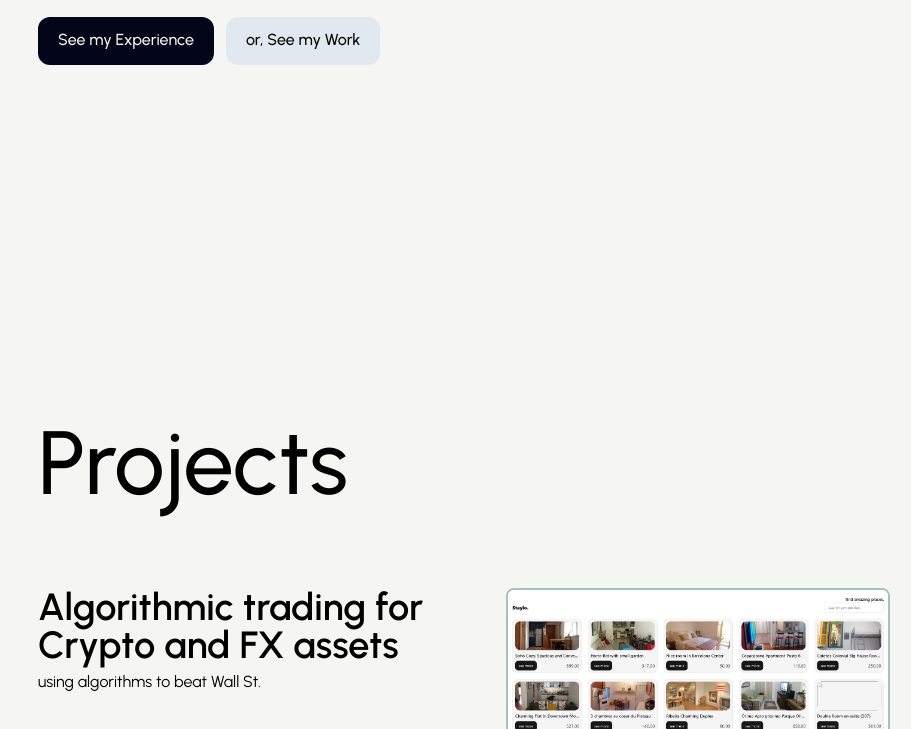
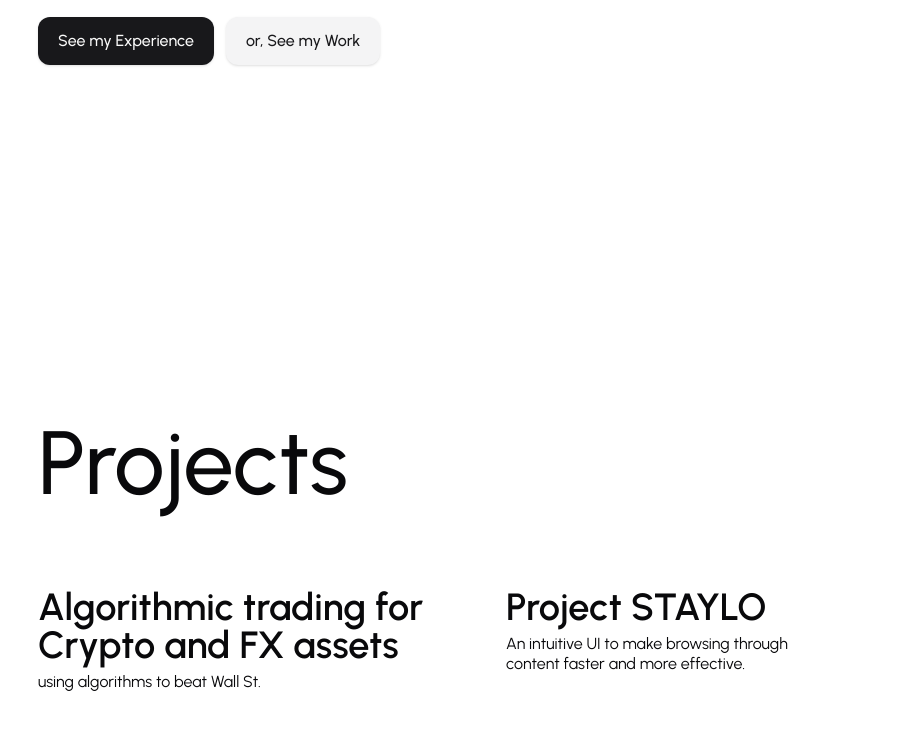
Before and after one commit to cmmutale/cmmutale.github.io, an Astro site: page / in a window 1280 px wide. Shown: the part 430-1159 px from the top of the page, without its empty margins (154-1065 px from the left). Built offline with nearby package versions, Linux system fonts and the light colour scheme; Astro itself is replaced by a stand-in of ours.

Commit message:
fixing colors for safari-15.2

```diff
--- a/src/components/Footer.astro
+++ b/src/components/Footer.astro
@@ -3,7 +3,7 @@ const today = new Date();
 import { SITE_REPO } from "../consts";
 ---
 
-<footer class="flex flex-col items-center bg-soft-beige">
+<footer class="flex flex-col items-center bg-secondary">
 	<!-- &copy; {today.getFullYear()} Chilufya Mutale. All rights reserved. -->
 	<div class="wrapper w-full max-w-6xl mx-auto py-[80px] px-[2.5%] space-y-5">
 		<p>
--- a/src/content/projects/staylo.mdx
+++ b/src/content/projects/staylo.mdx
@@ -4,7 +4,7 @@ subTitle: 'An exploration of divergent UI/UX.'
 description: 'An intuitive UI to make browsing through content faster and more effective.'
 startDate: 'Jan 28 2025'
 pubDate: 'Jan 29 2025'
-displayImage: '/proj-staylo.jpg'
+displayImage: ''
 status: 'In progress'
 tags: 'ui-ux,data-processing'
 ---
--- a/src/layouts/BlogPost.astro
+++ b/src/layouts/BlogPost.astro
@@ -24,7 +24,7 @@ const { title, description, pubDate, updatedDate, heroImage } = Astro.props;
 						<div>
 							<a href="/blog" target="_self" class="block">
 								<button
-									class="btn btn--sm bg-slate-200 hover:bg-slate-200/90 text-black"
+									class="btn btn--sm bg-secondary text-black"
 								>
 									Back to posts
 								</button>
--- a/src/layouts/ProjectPost.astro
+++ b/src/layouts/ProjectPost.astro
@@ -22,7 +22,7 @@ const tagsArray = tags?.split(",");
             <div>
                 <a href="/#projects" target="_self" class="block">
                     <button
-                        class="btn btn--sm bg-slate-200 hover:bg-slate-200/90 text-black"
+                        class="btn btn--sm bg-secondary text-secondary-foreground shadow-sm hover:bg-secondary/80"
                     >
                         Back home
                     </button>
@@ -35,7 +35,7 @@ const tagsArray = tags?.split(",");
                         tagsArray && (
                             <div class="flex flex-wrap gap-2">
                                 {tagsArray.map((tag) => (
-                                    <div class="badge bg-soft-blue">{tag}</div>
+                                    <div class="badge border border-input bg-background shadow-sm hover:bg-accent hover:text-accent-foreground">{tag}</div>
                                 ))}
                             </div>
                         )
@@ -44,7 +44,7 @@ const tagsArray = tags?.split(",");
                     {subTitle && <h3 class="text-3 font-light">{subTitle}</h3>}
                 </div>
 
-                <hr class="bg-soft-blue h-[1px] w-full mt-10" />
+                <hr class="bg-border h-[1px] w-full mt-10" />
 
                 <div class="mt-10">
                     <slot />
--- a/src/pages/index.astro
+++ b/src/pages/index.astro
@@ -30,13 +30,13 @@ const projects = (await getCollection("projects")).sort(
 							/>
 						</div>
 						<div class="flex gap-2 flex-wrap">
-							<div class="badge bg-soft-blue">
+							<div class="badge bg-primary text-primary-foreground shadow hover:bg-primary/90">
 								Full Stack Developer
 							</div>
-							<div class="badge bg-dusty-pink">
+							<div class="badge bg-secondary text-secondary-foreground shadow-sm hover:bg-secondary/80">
 								Working in React and ASP.NET
 							</div>
-							<div class="badge bg-muted-terracotta">
+							<div class="badge bg-accent text-accent-foreground shadow-sm hover:bg-accent/80">
 								Building PWA's, iOS and Android apps
 							</div>
 						</div>
@@ -58,7 +58,7 @@ const projects = (await getCollection("projects")).sort(
 								class="block"
 							>
 								<button
-									class="btn bg-slate-950 hover:bg-slate-950/90 text-off-white"
+									class="btn bg-primary text-primary-foreground shadow hover:bg-primary/90"
 								>
 									See my Experience
 								</button>
@@ -66,7 +66,7 @@ const projects = (await getCollection("projects")).sort(
 							<!-- <div class="font-bold inline">or,</div> -->
 							<a href="#projects" class="block">
 								<button
-									class="btn bg-slate-200 hover:bg-slate-200/90 text-black"
+									class="btn bg-secondary text-secondary-foreground shadow-sm hover:bg-secondary/80"
 								>
 									or, See my Work
 								</button>
@@ -97,7 +97,7 @@ const projects = (await getCollection("projects")).sort(
 															.displayImage
 													}
 													alt=""
-													class="object-cover w-96 aspect-video object-top border-2 border-soft-blue"
+													class="object-cover w-96 aspect-video object-top border-2 border-border"
 												/>
 												<a
 													href={`/projects/${project.id}`}
--- a/src/styles/global.css
+++ b/src/styles/global.css
@@ -14,14 +14,25 @@ html {
 
 
 @theme {
-	--color-off-white: #f5f5f3;
-	--color-soft-beige: #eae7dc;
-	--color-charcoal-grey: #333333;
-	--color-muted-black: #2D2D2A;
-	--color-soft-blue: #A3C4BC;
-	--color-muted-terracotta: #C5A880;
-	--color-light-cream: #F7F3EB;
-	--color-dusty-pink: #E8C3B9;
+	--color-background: hsl(0 0% 100%);
+	--color-foreground: hsl(240 10% 3.9%);
+	--color-card: hsl(0 0% 100%);
+	--color-card-foreground: hsl(240 10% 3.9%);
+	--color-popover: hsl(0 0% 100%);
+	--color-popover-foreground: hsl(240 10% 3.9%);
+	--color-primary: hsl(240 5.9% 10%);
+	--color-primary-foreground: hsl(0 0% 98%);
+	--color-secondary: hsl(240 4.8% 95.9%);
+	--color-secondary-foreground: hsl(240 5.9% 10%);
+	--color-muted: hsl(240 4.8% 95.9%);
+	--color-muted-foreground: hsl(240 3.8% 46.1%);
+	--color-accent: hsl(240 4.8% 95.9%);
+	--color-accent-foreground: hsl(240 5.9% 10%);
+	--color-destructive: hsl(0 84.2% 60.2%);
+	--color-destructive-foreground: hsl(0 0% 98%);
+	--color-border: hsl(240 5.9% 90%);
+	--color-input: hsl(240 5.9% 90%);
+	--color-ring: hsl(240 5.9% 10%);
 
 	--text--2: clamp(0.5628rem, 0.6709rem + -0.1544vw, 0.64rem);
 	--text--1: clamp(0.7502rem, 0.8199rem + -0.0996vw, 0.8rem);
@@ -33,25 +44,17 @@ html {
 	--text-5: clamp(3.0518rem, 2.589rem + 2.3139vw, 4.2087rem);
 	--text-6: clamp(3.8147rem, 3.0965rem + 3.5911vw, 5.6102rem);
 	--text-7: clamp(4.7684rem, 3.6843rem + 5.4201vw, 7.4784rem);
+
+	--font-heading: 'Urbanist', sans-serif;
+	--font-body: 'Urbanist', sans-serif;
 }
 
 body {
-	font-family: 'Urbanist', sans-serif;
-	margin: 0;
-	padding: 0;
-	box-sizing: border-box;
-	text-align: left;
-	word-wrap: break-word;
-	overflow-wrap: break-word;
-	font-size: 16px;
-	line-height: 1.3em;
+	@apply font-heading bg-background text-foreground leading-snug;
 }
 
+
 /* TYPOGRAPHY */
-
-.text-xs {
-	font-size: var(--fs--2);
-}
 
 h1,
 h2,
@@ -59,7 +62,6 @@ h3,
 h4,
 h5,
 h6 {
-	color: rgb(var(--muted-black));
 	line-height: 1;
 	text-wrap: balance;
 }
@@ -161,19 +163,15 @@ hr {
 
 /* COMPONENTS */
 .separator {
-	@apply w-full block h-[1px] bg-soft-blue;
-}
-
-.boxed {
-	@apply border-b-[1px] border-soft-blue py-2;
+	@apply w-full block h-[1px] border-border;
 }
 
 .badge {
-	@apply inline-flex items-center rounded-md border px-2.5 py-0.5 text-sm font-semibold transition-colors focus:outline-none focus:ring-2 focus:ring-muted-black focus:ring-offset-2;
+	@apply inline-flex items-center rounded-md border px-2.5 py-0.5 text-sm font-semibold transition-colors focus:outline-none focus:ring-2 focus:ring-muted focus:ring-offset-2;
 }
 
 .btn {
-	@apply h-[48px] px-[20px] inline-flex items-center justify-center gap-2 whitespace-nowrap rounded-xl text-0 font-medium transition-colors focus-visible:outline-none focus-visible:ring-1 focus-visible:ring-muted-black disabled:pointer-events-none disabled:opacity-50 [&_svg]:pointer-events-none [&_svg]:size-4 [&_svg]:shrink-0 cursor-pointer;
+	@apply h-[48px] px-[20px] inline-flex items-center justify-center gap-2 whitespace-nowrap rounded-xl text-0 font-medium transition-colors focus-visible:outline-none focus-visible:ring-1 focus-visible:ring-muted disabled:pointer-events-none disabled:opacity-50 [&_svg]:pointer-events-none [&_svg]:size-4 [&_svg]:shrink-0 cursor-pointer;
 }
 
 .btn--sm {
```
